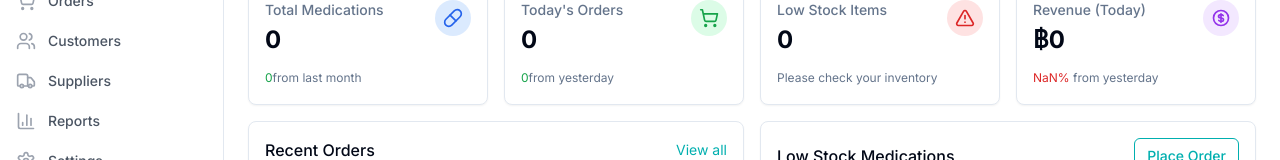
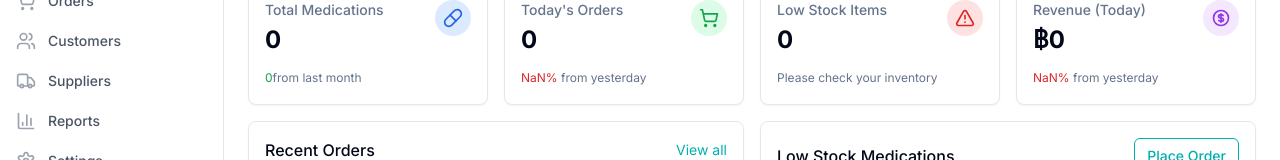
Before and after one commit to Kafiling/pharmacy-system-3, a Next.js app: page / in a window 1280 px wide. Shown: the part 181-341 px from the top of the page. Built offline with nearby package versions, Linux system fonts and the light colour scheme; no server answers; the database is empty.

Commit message:
this too

```diff
--- a/app/(dashborad)/page.tsx
+++ b/app/(dashborad)/page.tsx
@@ -96,8 +96,28 @@ export default async function Dashboard() {
             </div>
           </div>
           <div className="mt-2">
-            <span className="text-xs text-green-600">
-              {yesterdaysOrders.orderCount}
+            <span
+              className={`text-xs ${
+                ((todaysOrders.orderCount - yesterdaysOrders.orderCount) /
+                  yesterdaysOrders.orderCount) *
+                  100 >
+                0
+                  ? "text-green-600"
+                  : "text-red-600"
+              }`}
+            >
+              {((todaysOrders.orderCount - yesterdaysOrders.orderCount) /
+                yesterdaysOrders.orderCount) *
+                100 >
+              0
+                ? "+"
+                : ""}
+              {(
+                ((todaysOrders.orderCount - yesterdaysOrders.orderCount) /
+                  yesterdaysOrders.orderCount) *
+                100
+              ).toFixed(2)}
+              %{" "}
             </span>
             <span className="text-xs text-muted-foreground">
               from yesterday
```
